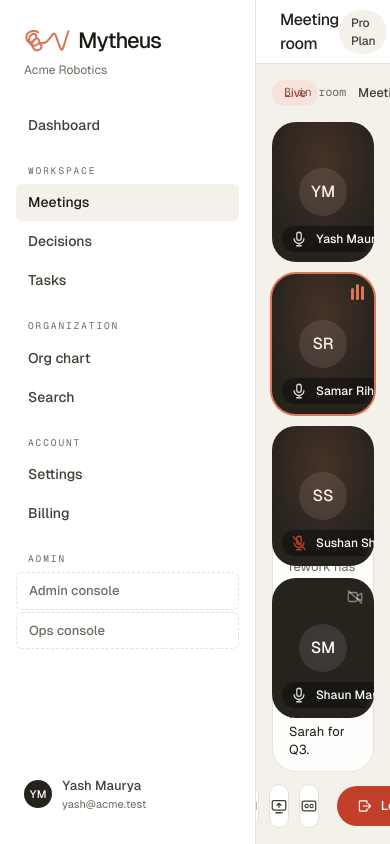
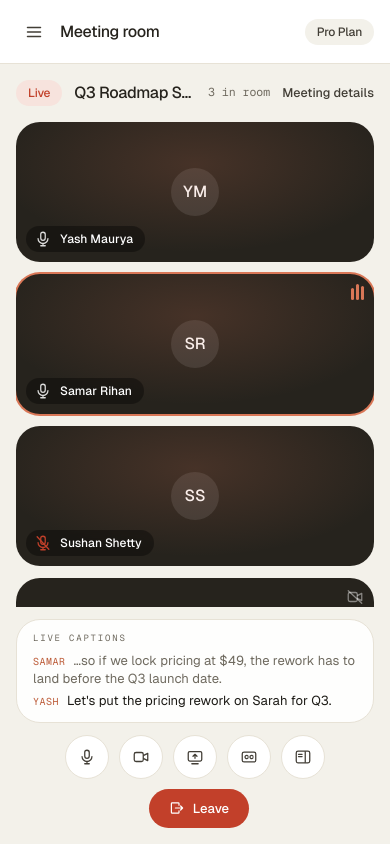
Before and after one commit to Mytheus-AI/mytheus-ui, a Next.js app: page /meetings/mtg_1/room in a window 390 px wide. Built offline with nearby package versions, Linux system fonts and the light colour scheme.

Commit message:
feat: responsive pass — app shell mobile drawer, meeting-room rail drawer, site header menu

```diff
--- a/src/app/(admin)/admin/page.tsx
+++ b/src/app/(admin)/admin/page.tsx
@@ -73,8 +73,8 @@ export default function AdminOverviewPage() {
         </Card>
       </div>
 
-      <Card className="p-0">
-        <table className="w-full border-collapse text-left text-[14px]">
+      <Card className="overflow-x-auto p-0">
+        <table className="w-full min-w-[560px] border-collapse text-left text-[14px]">
           <thead>
             <tr className="border-b border-line">
               <th scope="col" className="px-5 py-3 text-[12px] font-medium uppercase tracking-wide text-ink-3">
--- a/src/app/(admin)/layout.tsx
+++ b/src/app/(admin)/layout.tsx
@@ -17,7 +17,7 @@ export default function AdminLayout({ children }: { children: React.ReactNode })
   return (
     <OrgProvider value={mockOrgContext}>
       <div className="min-h-dvh bg-bg">
-        <header className="flex h-16 items-center justify-between border-b border-line bg-surface px-8">
+        <header className="flex h-16 items-center justify-between border-b border-line bg-surface px-4 sm:px-6 lg:px-8">
           <div className="flex items-center gap-3">
             <LogoMark size={22} />
             <span className="text-[18px] font-medium tracking-[-0.05em] text-ink">Mytheus</span>
@@ -30,7 +30,7 @@ export default function AdminLayout({ children }: { children: React.ReactNode })
             Back to app
           </Link>
         </header>
-        <main className="px-8 py-8">{children}</main>
+        <main className="px-4 py-6 sm:px-6 lg:px-8 lg:py-8">{children}</main>
       </div>
     </OrgProvider>
   );
--- a/src/app/(app)/layout.tsx
+++ b/src/app/(app)/layout.tsx
@@ -1,8 +1,7 @@
 import type { Metadata } from "next";
 import { OrgProvider } from "@/lib/org-context";
 import { mockOrgContext } from "@/lib/mock/data";
-import { Sidebar } from "@/components/app/Sidebar";
-import { Topbar } from "@/components/app/Topbar";
+import { AppShell } from "@/components/app/AppShell";
 
 export const metadata: Metadata = {
   title: "Mytheus — App",
@@ -15,13 +14,7 @@ export const metadata: Metadata = {
 export default function AppLayout({ children }: { children: React.ReactNode }) {
   return (
     <OrgProvider value={mockOrgContext}>
-      <div className="flex min-h-dvh bg-bg">
-        <Sidebar />
-        <div className="flex min-w-0 flex-1 flex-col">
-          <Topbar />
-          <main className="flex-1 overflow-y-auto px-8 py-8">{children}</main>
-        </div>
-      </div>
+      <AppShell>{children}</AppShell>
     </OrgProvider>
   );
 }
--- /dev/null
+++ b/src/components/app/AppShell.tsx
@@ -0,0 +1,56 @@
+"use client";
+
+import { useEffect, useState } from "react";
+import { usePathname } from "next/navigation";
+import { Sidebar } from "@/components/app/Sidebar";
+import { Topbar } from "@/components/app/Topbar";
+
+/* The authenticated shell: on desktop the nav is a fixed left column; below
+   lg it collapses into an overlay drawer opened from the Topbar hamburger.
+   Route changes, Escape, overlay click, and nav clicks all close the drawer. */
+
+export function AppShell({ children }: { children: React.ReactNode }) {
+  const [navOpen, setNavOpen] = useState(false);
+  const pathname = usePathname();
+
+  useEffect(() => {
+    setNavOpen(false);
+  }, [pathname]);
+
+  useEffect(() => {
+    if (!navOpen) return;
+    const onKey = (e: KeyboardEvent) => {
+      if (e.key === "Escape") setNavOpen(false);
+    };
+    window.addEventListener("keydown", onKey);
+    return () => window.removeEventListener("keydown", onKey);
+  }, [navOpen]);
+
+  return (
+    <div className="flex min-h-dvh bg-bg">
+      <Sidebar className="hidden lg:flex" />
+
+      {navOpen && (
+        <div className="fixed inset-0 z-50 lg:hidden">
+          <button
+            type="button"
+            aria-label="Close navigation"
+            onClick={() => setNavOpen(false)}
+            className="absolute inset-0 bg-black/30"
+          />
+          <Sidebar
+            className="relative z-10 flex shadow-[0_24px_60px_-24px_rgba(40,30,20,0.5)]"
+            onNavigate={() => setNavOpen(false)}
+          />
+        </div>
+      )}
+
+      <div className="flex min-w-0 flex-1 flex-col">
+        <Topbar onMenuClick={() => setNavOpen(true)} />
+        <main className="flex-1 overflow-y-auto px-4 py-6 sm:px-6 lg:px-8 lg:py-8">
+          {children}
+        </main>
+      </div>
+    </div>
+  );
+}
--- a/src/components/app/Sidebar.tsx
+++ b/src/components/app/Sidebar.tsx
@@ -42,7 +42,15 @@ const SECTIONS: {
   },
 ];
 
-export function Sidebar() {
+export function Sidebar({
+  className = "flex",
+  onNavigate,
+}: {
+  /* display classes for the aside — the desktop column passes "hidden lg:flex",
+     the mobile drawer passes "flex" */
+  className?: string;
+  onNavigate?: () => void;
+} = {}) {
   const pathname = usePathname();
   const { org, user } = useOrgContext();
 
@@ -50,9 +58,12 @@ export function Sidebar() {
     pathname === href || pathname?.startsWith(`${href}/`);
 
   return (
-    <aside className="flex h-dvh w-64 shrink-0 flex-col border-r border-line bg-surface px-4 py-6">
+    <aside
+      className={`${className} h-dvh w-64 shrink-0 flex-col border-r border-line bg-surface px-4 py-6`}
+    >
       <Link
         href="/dashboard"
+        onClick={onNavigate}
         className="inline-flex items-center gap-2 px-2 text-[22px] font-medium tracking-[-0.05em] text-ink"
       >
         <LogoMark size={24} />
@@ -74,6 +85,7 @@ export function Sidebar() {
                 <Link
                   key={item.href}
                   href={item.href}
+                  onClick={onNavigate}
                   aria-current={isActive(item.href) ? "page" : undefined}
                   className={`rounded-md px-3 py-2 text-[14px] font-medium transition-colors duration-200 ${
                     isActive(item.href)
@@ -101,6 +113,7 @@ export function Sidebar() {
                 <Link
                   key={item.href}
                   href={item.href}
+                  onClick={onNavigate}
                   aria-current={isActive(item.href) ? "page" : undefined}
                   className={`rounded-md border border-dashed border-line px-3 py-2 text-[13px] font-medium transition-colors duration-200 ${
                     isActive(item.href)
--- a/src/components/app/Topbar.tsx
+++ b/src/components/app/Topbar.tsx
@@ -25,15 +25,34 @@ function titleFor(pathname: string | null) {
   return TITLES[root] ?? "";
 }
 
-export function Topbar() {
+export function Topbar({ onMenuClick }: { onMenuClick?: () => void }) {
   const pathname = usePathname();
   const { org } = useOrgContext();
 
   return (
-    <header className="flex h-16 shrink-0 items-center justify-between border-b border-line bg-surface px-6">
-      <h1 className="text-[16px] font-medium tracking-tight text-ink-display">
-        {titleFor(pathname)}
-      </h1>
+    <header className="flex h-16 shrink-0 items-center justify-between border-b border-line bg-surface px-4 sm:px-6">
+      <div className="flex min-w-0 items-center gap-2">
+        {onMenuClick && (
+          <button
+            type="button"
+            onClick={onMenuClick}
+            aria-label="Open navigation"
+            className="grid h-9 w-9 shrink-0 place-items-center rounded-md text-ink-2 transition-colors duration-200 hover:bg-bg-2 hover:text-ink lg:hidden"
+          >
+            <svg viewBox="0 0 20 20" fill="none" className="h-5 w-5" aria-hidden>
+              <path
+                d="M3.5 5.5h13M3.5 10h13M3.5 14.5h13"
+                stroke="currentColor"
+                strokeWidth="1.5"
+                strokeLinecap="round"
+              />
+            </svg>
+          </button>
+        )}
+        <h1 className="truncate text-[16px] font-medium tracking-tight text-ink-display">
+          {titleFor(pathname)}
+        </h1>
+      </div>
       <Badge tone="default" className="capitalize">
         {org.plan} plan
       </Badge>
--- a/src/components/meeting/MeetingRoom.tsx
+++ b/src/components/meeting/MeetingRoom.tsx
@@ -25,9 +25,12 @@ export function MeetingRoom({ meeting }: { meeting: Meeting }) {
   const [micOn, setMicOn] = useState(true);
   const [camOn, setCamOn] = useState(true);
   const [captionsOn, setCaptionsOn] = useState(true);
+  const [panelOpen, setPanelOpen] = useState(false);
 
   return (
-    <div className="-mx-8 -my-8 flex h-[calc(100dvh-4rem)] min-h-[540px] bg-bg-2">
+    /* negative margins mirror the AppShell main padding (px-4 py-6 sm:px-6
+       lg:px-8 lg:py-8) so the room bleeds edge-to-edge at every breakpoint */
+    <div className="-mx-4 -my-6 flex h-[calc(100dvh-4rem)] min-h-[540px] bg-bg-2 sm:-mx-6 lg:-mx-8 lg:-my-8">
       {/* ---- main stage ---- */}
       <div className="flex min-w-0 flex-1 flex-col p-4 sm:p-5">
         {/* header */}
@@ -52,7 +55,7 @@ export function MeetingRoom({ meeting }: { meeting: Meeting }) {
         </div>
 
         {/* video grid */}
-        <div className="grid min-h-0 flex-1 grid-cols-1 gap-3 sm:grid-cols-2">
+        <div className="grid min-h-0 flex-1 grid-cols-1 gap-3 overflow-y-auto sm:grid-cols-2">
           {mockRoomParticipants.map((p) => (
             <div
               key={p.name}
@@ -130,7 +133,7 @@ export function MeetingRoom({ meeting }: { meeting: Meeting }) {
         )}
 
         {/* controls */}
-        <div className="mt-3 flex items-center justify-center gap-2.5">
+        <div className="mt-3 flex flex-wrap items-center justify-center gap-2.5">
           <ControlButton
             label={micOn ? "Mute" : "Unmute"}
             active={micOn}
@@ -155,6 +158,14 @@ export function MeetingRoom({ meeting }: { meeting: Meeting }) {
           >
             <CaptionsIcon />
           </ControlButton>
+          <ControlButton
+            label="Agent & chat"
+            active
+            onClick={() => setPanelOpen(true)}
+            className="lg:hidden"
+          >
+            <PanelIcon />
+          </ControlButton>
           <Link
             href={`/meetings/${meeting.id}`}
             className="ml-2 inline-flex items-center gap-2 rounded-pill bg-priority-high px-5 py-2.5 text-[13px] font-medium text-white transition-transform hover:-translate-y-0.5"
@@ -165,9 +176,42 @@ export function MeetingRoom({ meeting }: { meeting: Meeting }) {
         </div>
       </div>
 
-      {/* ---- right rail: agent / chat ---- */}
+      {/* ---- right rail: agent / chat (desktop column) ---- */}
       <aside className="hidden w-[360px] shrink-0 flex-col border-l border-line bg-bg lg:flex xl:w-[380px]">
-        <div className="flex shrink-0 gap-1 border-b border-line p-2">
+        <RailContent tab={tab} setTab={setTab} />
+      </aside>
+
+      {/* ---- right rail as overlay drawer below lg ---- */}
+      {panelOpen && (
+        <div className="fixed inset-0 z-50 lg:hidden">
+          <button
+            type="button"
+            aria-label="Close agent panel"
+            onClick={() => setPanelOpen(false)}
+            className="absolute inset-0 bg-black/30"
+          />
+          <aside className="absolute inset-y-0 right-0 flex w-[min(380px,92vw)] flex-col border-l border-line bg-bg shadow-[0_24px_60px_-24px_rgba(40,30,20,0.5)]">
+            <RailContent tab={tab} setTab={setTab} onClose={() => setPanelOpen(false)} />
+          </aside>
+        </div>
+      )}
+    </div>
+  );
+}
+
+/* the tabbed rail body, shared by the desktop column and the mobile drawer */
+function RailContent({
+  tab,
+  setTab,
+  onClose,
+}: {
+  tab: "agent" | "chat";
+  setTab: (t: "agent" | "chat") => void;
+  onClose?: () => void;
+}) {
+  return (
+    <>
+      <div className="flex shrink-0 items-center gap-1 border-b border-line p-2">
         {(
           [
             { key: "agent", label: "Your agent" },
@@ -186,12 +230,21 @@ export function MeetingRoom({ meeting }: { meeting: Meeting }) {
             {t.label}
           </button>
         ))}
+        {onClose && (
+          <button
+            type="button"
+            onClick={onClose}
+            aria-label="Close panel"
+            className="grid h-9 w-9 shrink-0 place-items-center rounded-lg text-ink-3 transition-colors hover:bg-bg-2 hover:text-ink"
+          >
+            <CloseIcon />
+          </button>
+        )}
       </div>
       <div className="min-h-0 flex-1">
         {tab === "agent" ? <AgentSidebar /> : <ChatPanel />}
       </div>
-      </aside>
-    </div>
+    </>
   );
 }
 
@@ -255,11 +308,13 @@ function ControlButton({
   active,
   onClick,
   children,
+  className = "",
 }: {
   label: string;
   active: boolean;
   onClick: () => void;
   children: React.ReactNode;
+  className?: string;
 }) {
   return (
     <button
@@ -271,7 +326,7 @@ function ControlButton({
         active
           ? "border-line bg-white text-ink-2 hover:border-line-2"
           : "border-priority-high/30 bg-priority-high-soft text-priority-high"
-      }`}
+      } ${className}`}
     >
       {children}
     </button>
@@ -335,6 +390,22 @@ function LeaveIcon() {
     </svg>
   );
 }
+function PanelIcon() {
+  return (
+    <svg viewBox="0 0 20 20" fill="none" className="h-[18px] w-[18px]" aria-hidden>
+      <rect x="2.5" y="3.5" width="15" height="13" rx="2" stroke="currentColor" strokeWidth="1.4" />
+      <path d="M12.5 3.5v13" stroke="currentColor" strokeWidth="1.4" />
+      <path d="M5 7h4M5 9.5h4" stroke="currentColor" strokeWidth="1.4" strokeLinecap="round" />
+    </svg>
+  );
+}
+function CloseIcon() {
+  return (
+    <svg viewBox="0 0 20 20" fill="none" className="h-4 w-4" aria-hidden>
+      <path d="m5 5 10 10M15 5 5 15" stroke="currentColor" strokeWidth="1.5" strokeLinecap="round" />
+    </svg>
+  );
+}
 function SendIcon() {
   return (
     <svg viewBox="0 0 20 20" fill="none" className="h-4 w-4" aria-hidden>
```
Also changed, not shown: src/components/landing/SiteHeader.tsx (+72 -0 lines). Lines whose indentation alone changed are shown as unchanged.
